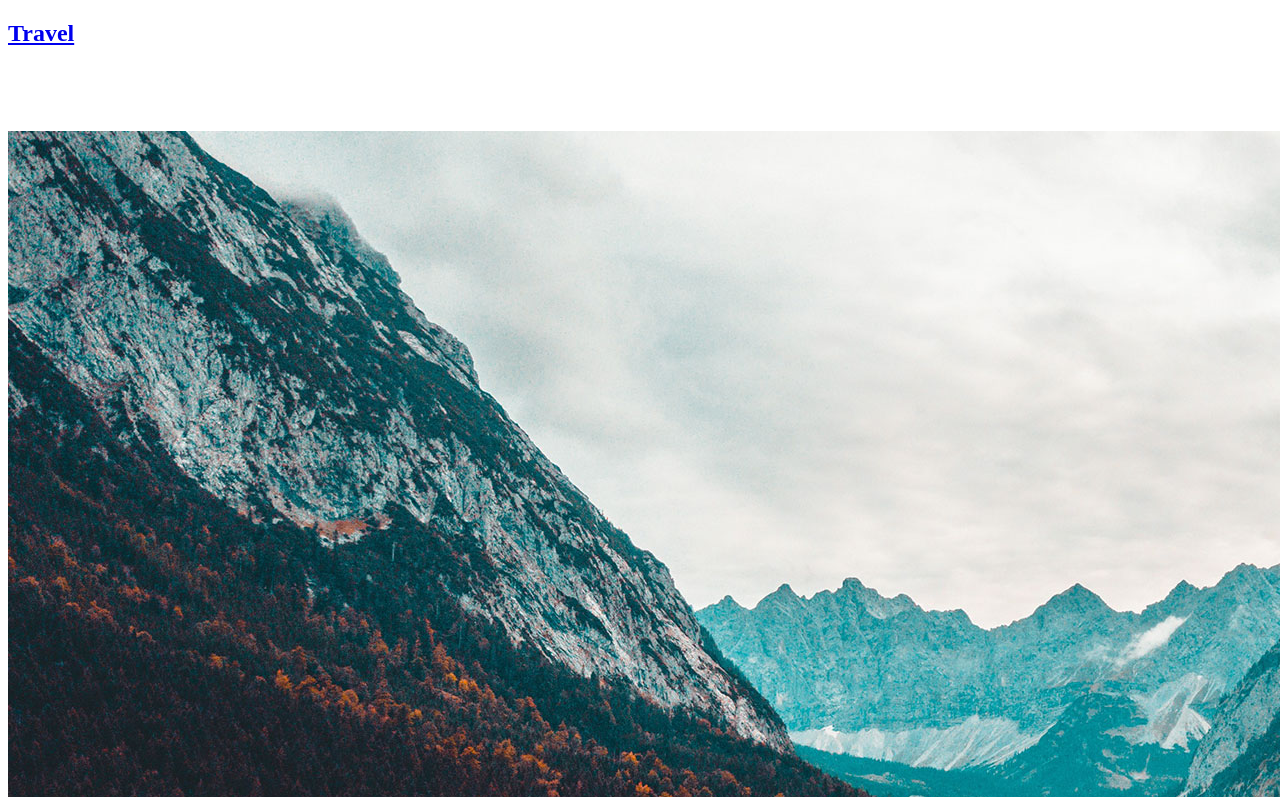
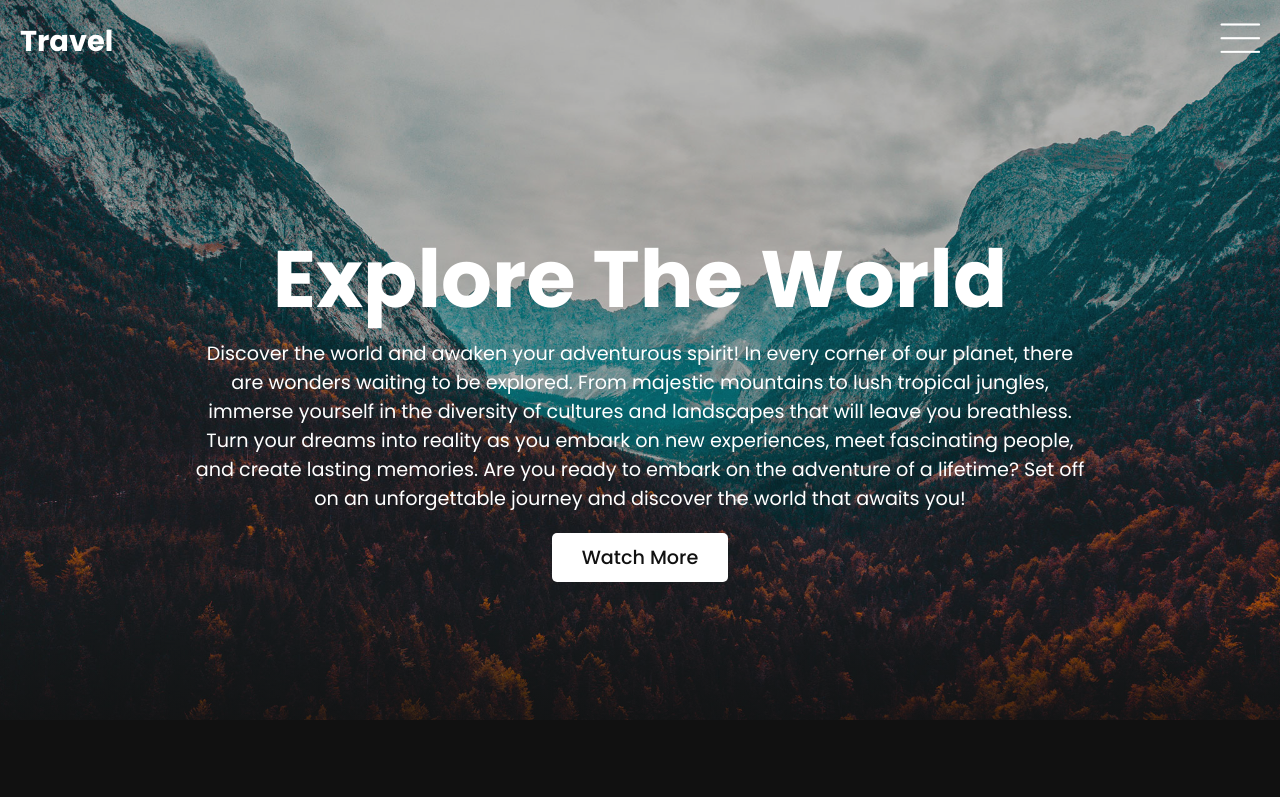
Before and after one commit to alucart2005/little_tourism_page, a plain HTML site: page index.html in a window 1280 px wide. Shown: the top 797 px of the page. Drawn offline with Linux system fonts and the light colour scheme.

Commit message:
feat: End section banner

```diff
--- a/css/styles.scss
+++ b/css/styles.scss
@@ -0,0 +1,92 @@
+@import "https://fonts.googleapis.com/css2?family=Poppins:wght@200;300;400;500;600;700;800;900&display=swap";
+*{
+  margin: 0;
+  padding: 0;
+  box-sizing: border-box;
+  font-family: 'Poppins', sans-serif;
+}
+body{
+  background: #111;
+}
+main{
+  position: relative;
+  .header{
+    position: absolute;
+    top: 0;
+    left: 0;
+    z-index: 1000;
+    display: flex;
+    justify-content: space-between;
+    align-items: center;
+    width: 100%;
+    padding: 20px;
+    .logo{
+      color: #fff;
+      font-size: 1.2em;
+      font-weight: 600;
+      text-decoration: none;
+    }
+    .toggle{
+      img{
+        max-width: 40px;
+        cursor: pointer;
+      }
+    }
+  }
+  .banner{
+    position: relative;
+    width: 100%;
+    min-height: 100vh;
+    display: flex;
+    justify-content: center;
+    align-items: center;
+    &::before{
+      content: '';
+      position: absolute;
+      bottom: 0;
+      left: 0;
+      width: 100%;
+      height: 200px;
+      background: -moz-linear-gradient();
+      z-index: 100;
+      background: linear-gradient(to top, #111, transparent);
+    }
+    .content{
+      position: relative;
+      z-index: 1000;
+      max-width: 900px;
+      text-align: center;
+      h2{
+        color: #fff;
+        font-size: 5em;
+      }
+      p{
+        color: #fff;
+        font-size: 1.2em;
+      }
+      .btn{
+        display: inline-block;
+        background: #fff;
+        color: #111;
+        padding: 10px 30px;
+        margin-top: 20px;
+        border-radius: 5px;
+        text-decoration: none;
+        font-size: 1.2em;
+        font-weight: 500;
+        transition: all 0.3s ease;
+        &:hover{
+          transform: scale(0.98);
+        }
+      }
+    }
+    .fitBg{
+      position: absolute;
+      top: 0;
+      left: 0;
+      width: 100%;
+      object-fit: cover;
+      opacity: 0.7;
+    }
+  }
+}
```
Also changed, not shown: css/styles.css, 1 other file.
